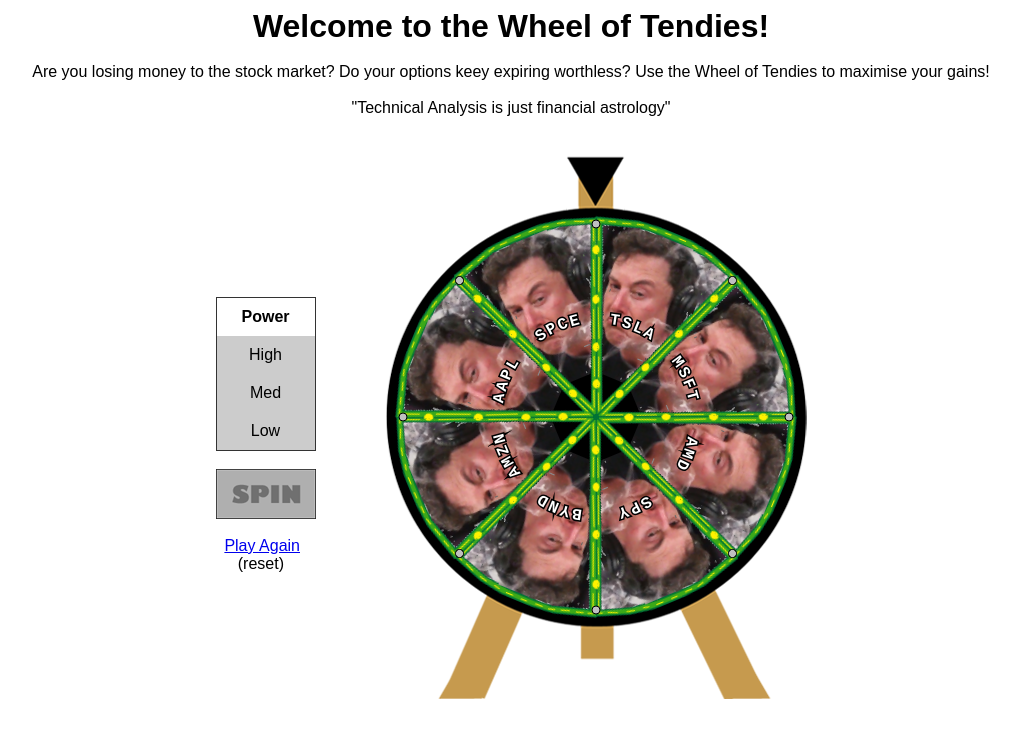
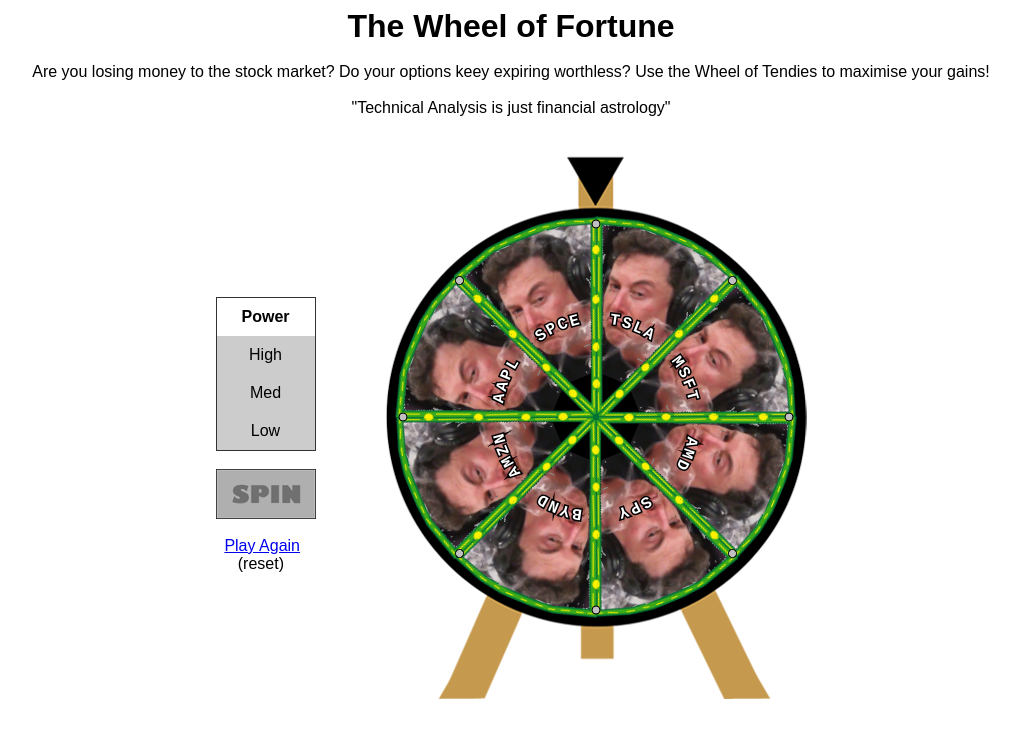
Before and after one commit to GeorgeRushton/GeorgeRushton.github.io, a plain HTML site: page index.html in a window 1280 px wide. Shown: the whole page, without its empty margins (129-1149 px from the left). Drawn offline with nearby package versions, Linux system fonts and the light colour scheme.

Commit message:
updated title

```diff
--- a/index.html
+++ b/index.html
@@ -8,7 +8,7 @@
     </head>
     <body>
         <div align="center">
-            <h1>Welcome to the Wheel of Tendies!</h1>
+            <h1>The Wheel of Fortune</h1>
             <br />
             <p>Are you losing money to the stock market? Do your options keey expiring worthless? Use the Wheel of Tendies to maximise your gains!</p>
             <br />
```
